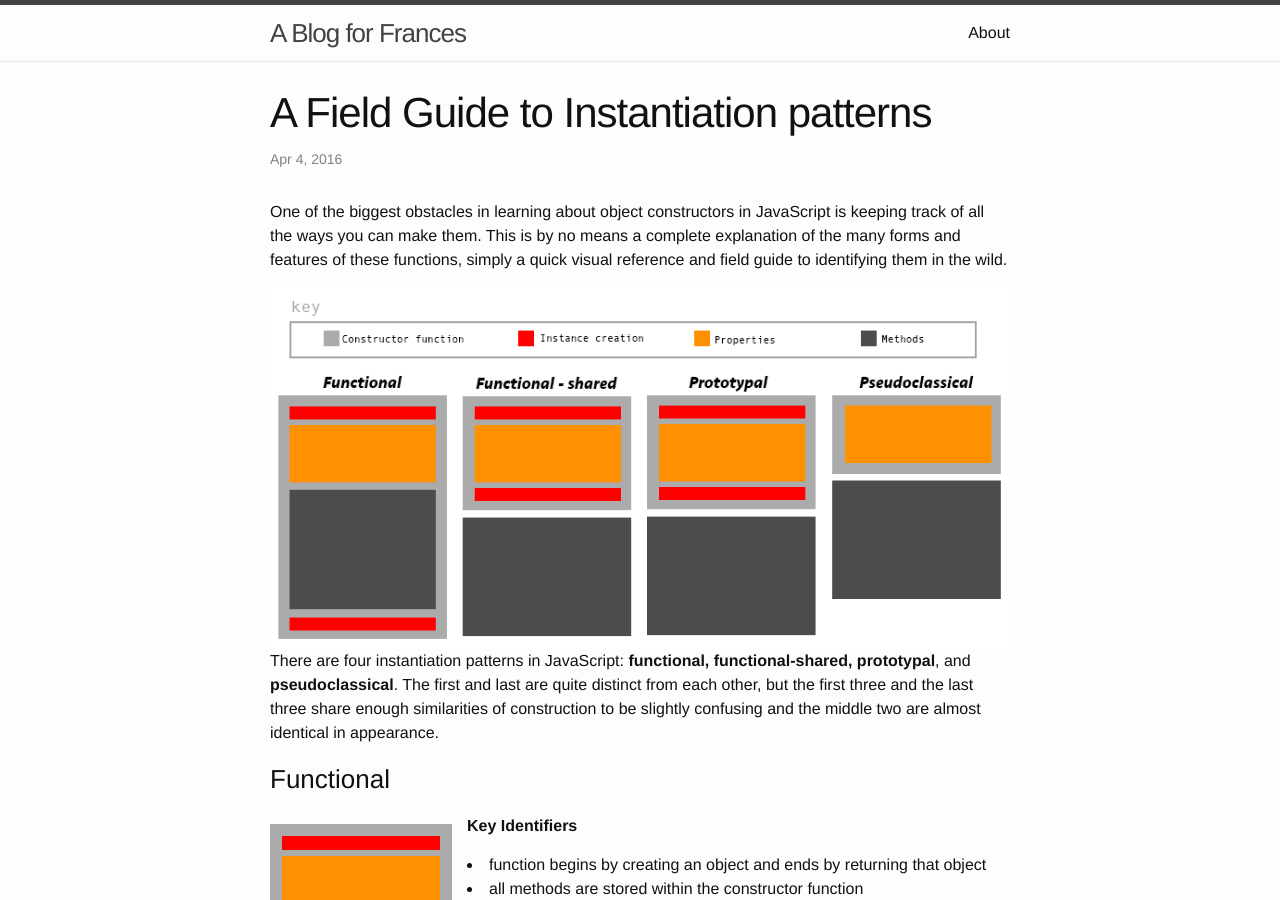
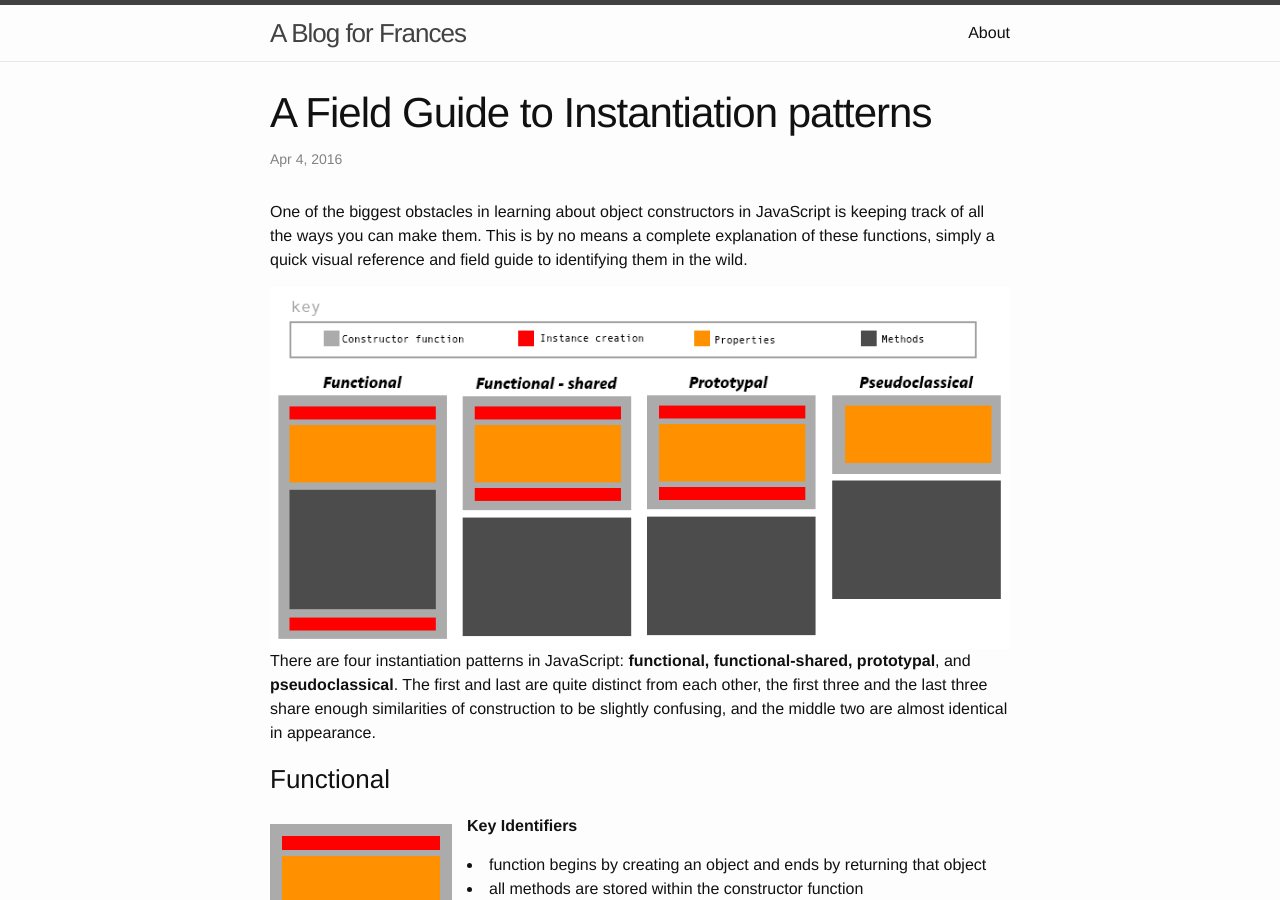
Before and after one commit to fswiecki/fswiecki.github.io, a Jekyll site: the page built from _posts/2016-03-04-instantiation-patterns.md, in a window 1280 px wide and 900 px high. Built offline with Jekyll 4.4.1, drawn with Linux system fonts in a browser that asks for light colours; some of the changed text lies outside the part shown.

Commit message:
Change wording for better reading clarity

```diff
--- a/_posts/2016-03-04-instantiation-patterns.md
+++ b/_posts/2016-03-04-instantiation-patterns.md
@@ -5,11 +5,11 @@ date:   2016-04-04 11:02:00 -0500
 categories: JavaScript
 ---
 
-One of the biggest obstacles in learning about object constructors in JavaScript is keeping track of all the ways you can make them.  This is by no means a complete explanation of the many forms and features of these functions, simply a quick visual reference and field guide to identifying them in the wild.
+One of the biggest obstacles in learning about object constructors in JavaScript is keeping track of all the ways you can make them.  This is by no means a complete explanation of these functions, simply a quick visual reference and field guide to identifying them in the wild.
 
 ![A graphical representation of some instantiation patterns](https://raw.githubusercontent.com/fswiecki/fswiecki.github.io/master/_images/instantiation-patterns.png){: .center-img}
 
-There are four instantiation patterns in JavaScript: __functional, functional-shared, prototypal__, and __pseudoclassical__.  The first and last are quite distinct from each other, but the first three and the last three share enough similarities of construction to be slightly confusing and the middle two are almost identical in appearance.
+There are four instantiation patterns in JavaScript: __functional, functional-shared, prototypal__, and __pseudoclassical__.  The first and last are quite distinct from each other, the first three and the last three share enough similarities of construction to be slightly confusing, and the middle two are almost identical in appearance.
 
 ### Functional
 ![A graphical representation of functional instantiation](https://raw.githubusercontent.com/fswiecki/fswiecki.github.io/master/_images/functional.png)
```
Also changed, not shown: other parts of _posts/2016-03-04-instantiation-patterns.md (+1 -1 lines).
